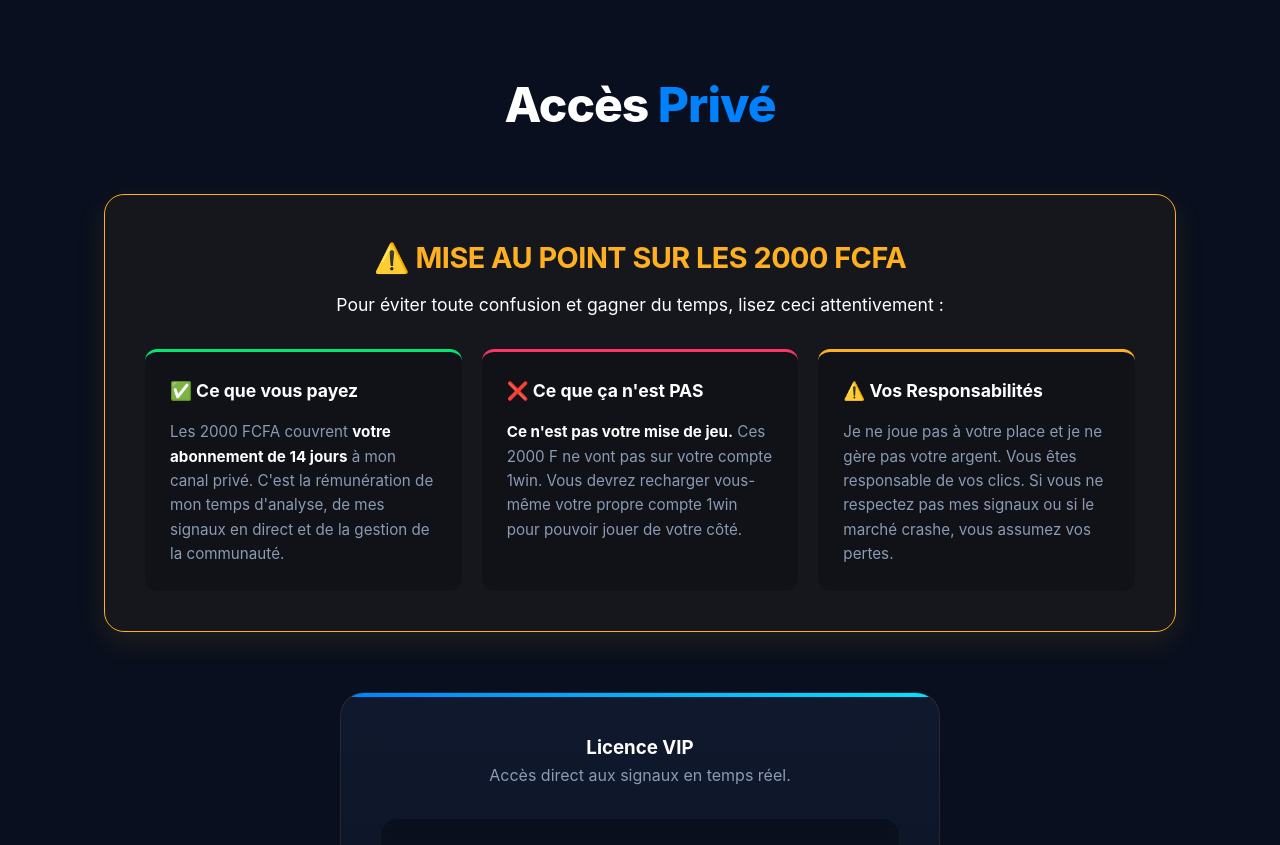
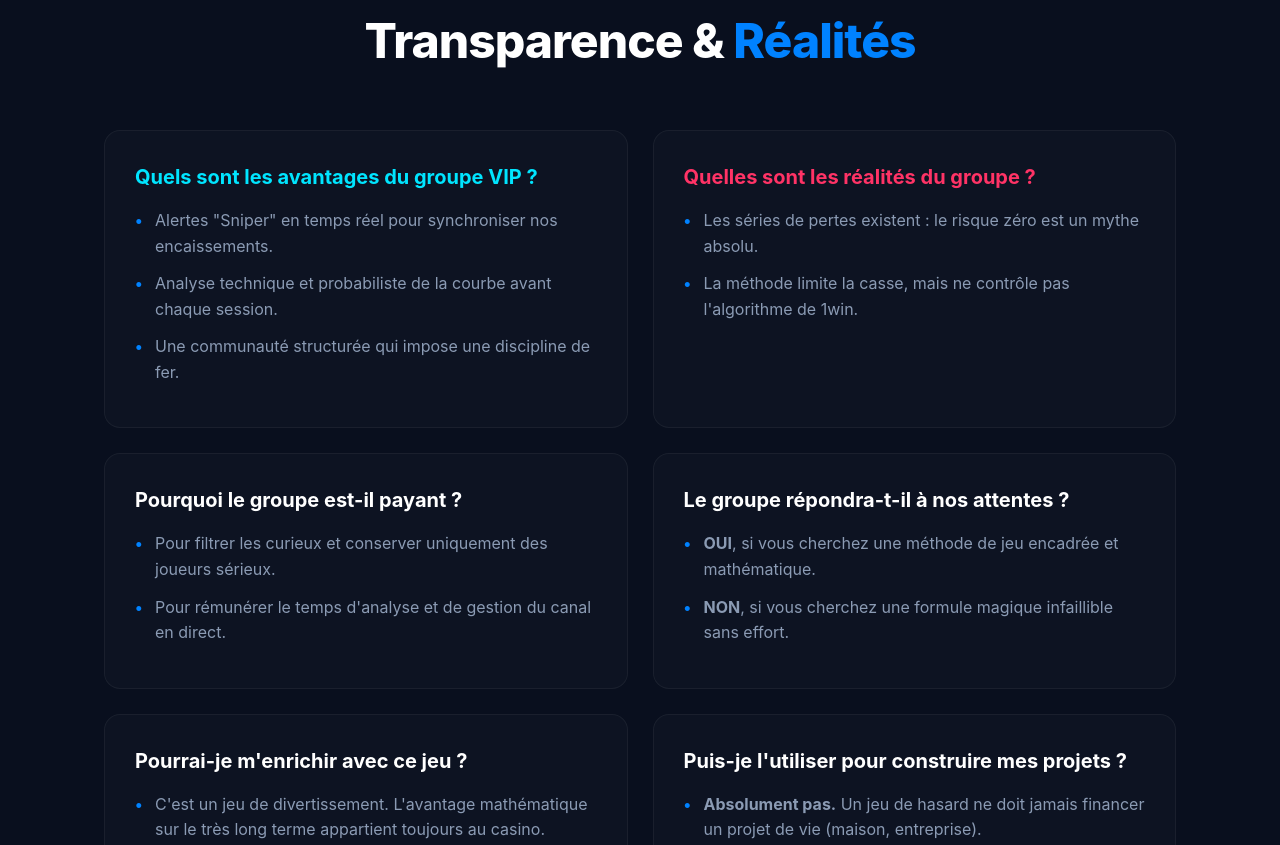
Before and after one commit to deviergero/Romuald, a plain HTML site: page index.html in a window 1280 px wide. Shown: the part 1955-2800 px from the top of the page. Drawn offline with Linux system fonts and the light colour scheme.

Commit message:
Update comments and section titles in index.html

```diff
--- a/index.html
+++ b/index.html
@@ -272,7 +272,7 @@
             font-weight: bold;
         }
 
-        /* --- MISE AU POINT 2000 FCFA (LE NOUVEAU FILTRE) --- */
+        /* --- MISE AU POINT 2000 FCFA --- */
         .alert-box {
             background: rgba(255, 176, 32, 0.05);
             border: 1px solid var(--warning);
@@ -461,12 +461,11 @@
         <div class="signature-badge">BY ROMUALD</div>
     </nav>
 
-    <!-- HERO SECTION -->
+    <!-- HERO SECTION (Bouton supprimé pour forcer la lecture) -->
     <section>
         <div class="reveal">
             <h1 class="hero-title">Analyse.<br>Précision.<br>Profit.</h1>
             <p class="hero-subtitle">Bienvenue dans l'infrastructure de la Team. Des stratégies algorithmiques, des sessions coordonnées et une gestion du risque de niveau professionnel.</p>
-            <a href="#vip" class="btn btn-primary">Rejoindre le canal VIP</a>
         </div>
     </section>
 
@@ -500,36 +499,88 @@
         </div>
     </section>
 
+    <!-- TRANSPARENCE & VÉRITÉS -->
+    <section>
+        <h2 class="section-title reveal" style="text-align: center;">Transparence & <span>Réalités</span></h2>
+
+        <div class="truth-grid reveal">
+            <div class="truth-card">
+                <h4 style="color: var(--1win-cyan);">Quels sont les avantages du groupe VIP ?</h4>
+                <ul class="truth-list">
+                    <li>Alertes "Sniper" en temps réel pour synchroniser nos encaissements.</li>
+                    <li>Analyse technique et probabiliste de la courbe avant chaque session.</li>
+                    <li>Une communauté structurée qui impose une discipline de fer.</li>
+                </ul>
+            </div>
+
+            <div class="truth-card">
+                <h4 style="color: var(--danger);">Quelles sont les réalités du groupe ?</h4>
+                <ul class="truth-list">
+                    <li>Les séries de pertes existent : le risque zéro est un mythe absolu.</li>
+                    <li>La méthode limite la casse, mais ne contrôle pas l'algorithme de 1win.</li>
+                </ul>
+            </div>
+
+            <div class="truth-card">
+                <h4>Pourquoi le groupe est-il payant ?</h4>
+                <ul class="truth-list">
+                    <li>Pour filtrer les curieux et conserver uniquement des joueurs sérieux.</li>
+                    <li>Pour rémunérer le temps d'analyse et de gestion du canal en direct.</li>
+                </ul>
+            </div>
+
+            <div class="truth-card">
+                <h4>Le groupe répondra-t-il à nos attentes ?</h4>
+                <ul class="truth-list">
+                    <li><strong>OUI</strong>, si vous cherchez une méthode de jeu encadrée et mathématique.</li>
+                    <li><strong>NON</strong>, si vous cherchez une formule magique infaillible sans effort.</li>
+                </ul>
+            </div>
+
+            <div class="truth-card">
+                <h4>Pourrai-je m'enrichir avec ce jeu ?</h4>
+                <ul class="truth-list">
+                    <li>C'est un jeu de divertissement. L'avantage mathématique sur le très long terme appartient toujours au casino.</li>
+                    <li>Il permet des bénéfices occasionnels, mais ne remplacera jamais un vrai salaire.</li>
+                </ul>
+            </div>
+
+            <div class="truth-card">
+                <h4>Puis-je l'utiliser pour construire mes projets ?</h4>
+                <ul class="truth-list">
+                    <li><strong>Absolument pas.</strong> Un jeu de hasard ne doit jamais financer un projet de vie (maison, entreprise).</li>
+                    <li>N'utilisez que votre "capital loisir" que vous êtes psychologiquement prêt à perdre.</li>
+                </ul>
+            </div>
+        </div>
+    </section>
+
     <!-- ACCÈS VIP -->
     <section id="vip">
         <h2 class="section-title reveal" style="text-align: center;">Accès <span>Privé</span></h2>
 
-        <!-- NOUVELLE SECTION : MISE AU POINT SUR LES 2000 FCFA -->
+        <!-- MISE AU POINT SUR LES 2000 FCFA -->
         <div class="alert-box reveal">
             <h3>⚠️ MISE AU POINT SUR LES 2000 FCFA</h3>
             <p>Pour éviter toute confusion et gagner du temps, lisez ceci attentivement :</p>
 
             <div class="alert-grid">
-                <!-- Avantages -->
                 <div class="alert-item success">
                     <h4>✅ Ce que vous payez</h4>
                     <p>Les 2000 FCFA couvrent <strong>votre abonnement de 14 jours</strong> à mon canal privé. C'est la rémunération de mon temps d'analyse, de mes signaux en direct et de la gestion de la communauté.</p>
                 </div>
 
-                <!-- Conséquences / Réalité -->
                 <div class="alert-item danger">
                     <h4>❌ Ce que ça n'est PAS</h4>
                     <p><strong>Ce n'est pas votre mise de jeu.</strong> Ces 2000 F ne vont pas sur votre compte 1win. Vous devrez recharger vous-même votre propre compte 1win pour pouvoir jouer de votre côté.</p>
                 </div>
 
-                <!-- Risques -->
                 <div class="alert-item warning">
                     <h4>⚠️ Vos Responsabilités</h4>
                     <p>Je ne joue pas à votre place et je ne gère pas votre argent. Vous êtes responsable de vos clics. Si vous ne respectez pas mes signaux ou si le marché crashe, vous assumez vos pertes.</p>
                 </div>
             </div>
         </div>
-        <!-- FIN DE LA MISE AU POINT -->
 
         <!-- CARTE DE PAIEMENT VIP -->
         <div class="glass-card premium-card reveal">
@@ -561,7 +612,6 @@
                 </div>
             </div>
 
-            <!-- J'ai aussi modifié le texte du message WhatsApp pour qu'il inclut qu'ils ont lu l'avertissement -->
             <a href="https://wa.me/2250716518996?text=Bonjour%20Romuald,%20j'ai%20bien%20lu%20l'avertissement%20sur%20le%20site.%20Je%20viens%20d'effectuer%20le%20paiement%20de%202000%20FCFA%20sur%20Wave%20(0105500232)%20pour%20mon%20abonnement.%20Voici%20ma%20capture%20d'écran%20:" class="btn btn-whatsapp" target="_blank">
                 <svg viewBox="0 0 24 24" width="24" height="24" fill="currentColor">
                     <path d="M12.031 0C5.385 0 0 5.385 0 12.032c0 2.128.552 4.195 1.6 6.024L.25 24l6.103-1.602a11.96 11.96 0 0 0 5.678 1.433h.005c6.645 0 12.03-5.385 12.03-12.032S18.675 0 12.031 0zm0 21.84c-1.782 0-3.528-.48-5.06-1.387l-.36-.214-3.766.988.995-3.668-.235-.373A9.957 9.957 0 0 1 2.022 12.03c0-5.522 4.494-10.016 10.01-10.016 5.518 0 10.01 4.495 10.01 10.016 0 5.522-4.493 10.016-10.01 10.016zm5.5-7.513c-.302-.15-1.787-.882-2.064-.984-.277-.102-.48-.15-.68.15-.202.302-.782.984-.96 1.186-.176.202-.355.226-.657.076-.302-.15-1.275-.47-2.43-1.5-1.008-.895-1.687-2.002-1.884-2.304-.198-.302-.02-.466.13-.616.137-.137.302-.354.453-.532.15-.177.202-.302.302-.503.1-.202.05-.378-.025-.53-.076-.15-.68-1.64-.932-2.247-.246-.593-.496-.513-.68-.522-.176-.01-.377-.01-.58-.01-.2 0-.527.076-.803.378-.276.302-1.056 1.033-1.056 2.52 0 1.488 1.08 2.924 1.233 3.125.15.202 2.128 3.253 5.156 4.558.72.312 1.28.498 1.718.638.723.23 1.38.197 1.9.12.584-.087 1.787-.732 2.038-1.44.25-.707.25-1.312.175-1.44-.075-.126-.275-.2-.576-.35z"/>
```
